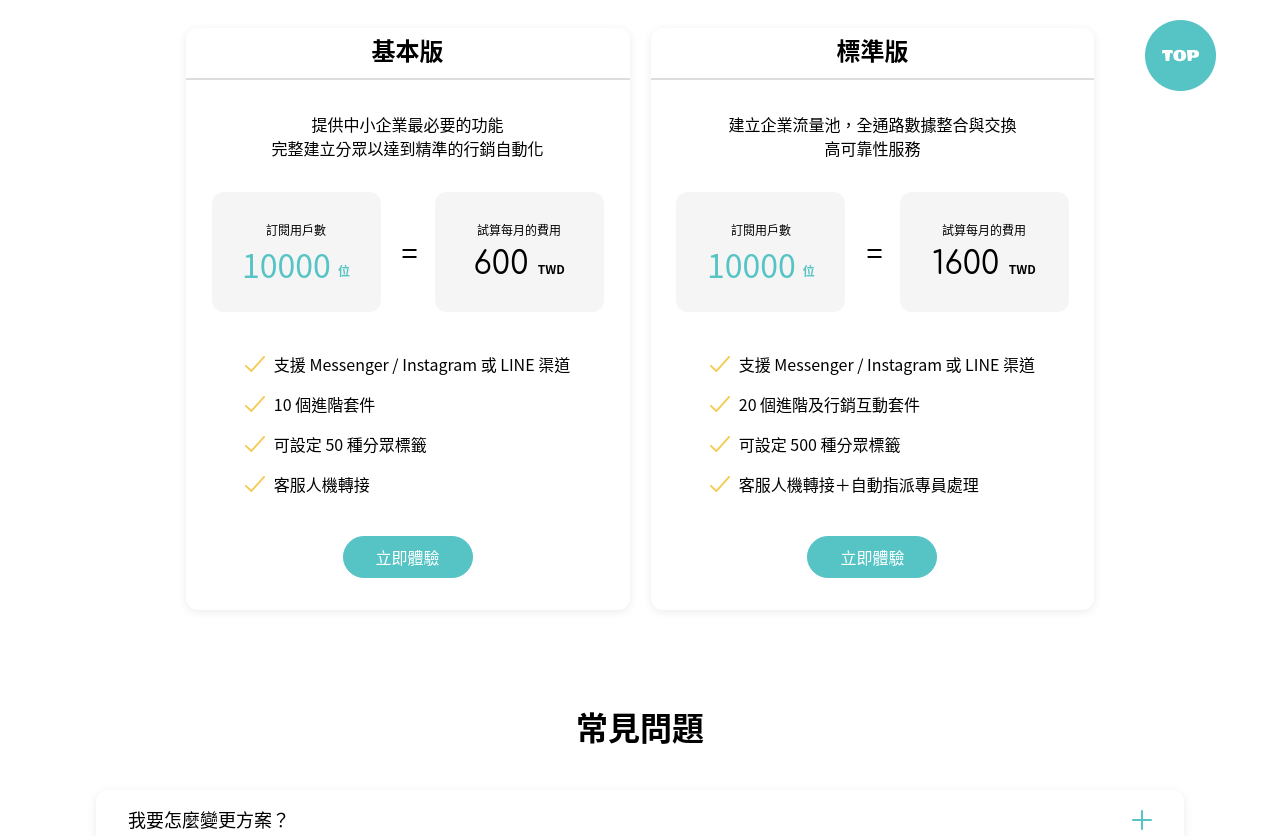
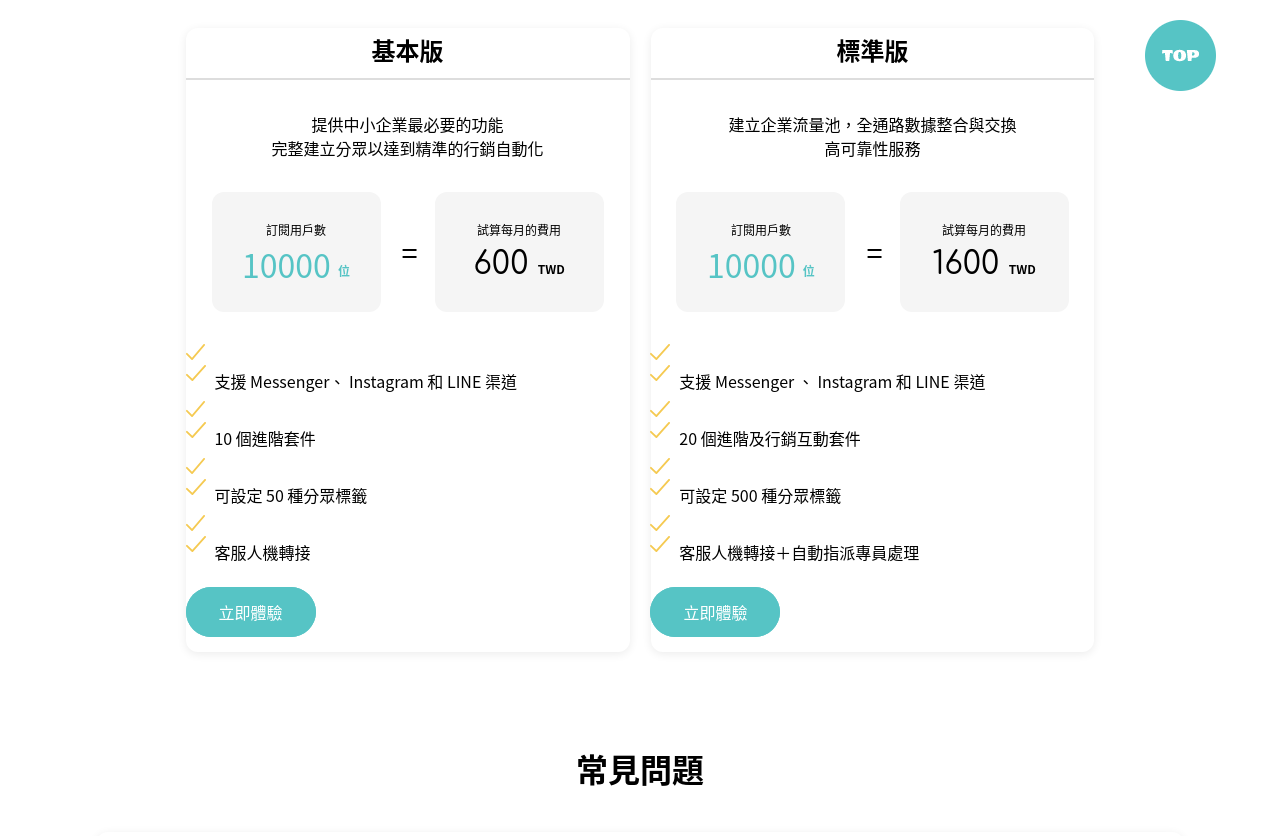
Before and after one commit to AmberC2022/chatTalkerAI, a plain HTML site: page pages/plans.html in a window 1280 px wide. Shown: the part 685-1521 px from the top of the page. Drawn offline with nearby package versions, Linux system fonts and the light colour scheme.

Commit message:
重新調整 plans 結構

```diff
--- a/pages/plans.html
+++ b/pages/plans.html
@@ -5,7 +5,9 @@
     <meta http-equiv="X-UA-Compatible" content="IE=edge">
     <meta name="viewport" content="width=device-width, initial-scale=1.0">
     <link rel="stylesheet" href="../scss/all.css">
-
+    <link
+    rel="stylesheet"
+    href="https://unpkg.com/swiper/swiper-bundle.min.css"/>
     <title>chatTalerAI 方案費用</title>
 </head>
 <body class="plans-bg">
@@ -32,59 +34,63 @@
                 <div class="plans-and-price">
                     <h2>彈性選擇，提供您選擇最適合的方案</h2>
                     <ul class="plans">
-                        <li class="number-of-people"><a href="#">10000位</a></li>
-                        <li class="number-of-people"><a href="#">15000位</a></li>
-                        <li class="number-of-people"><a href="#">20000位</a></li>
-                        <li class="number-of-people"><a href="#">25000位</a></li>
-                        <li class="number-of-people"><a href="#">>25000位</a></li>
+                        <li class="number-of-people" data-people="10000" data-price="600"><a href="#">10000位</a></li>
+                        <li class="number-of-people" data-people="15000" data-price="500"><a href="#">15000位</a></li>
+                        <li class="number-of-people" data-people="20000" data-price="400"><a href="#">20000位</a></li>
+                        <li class="number-of-people" data-people="25000" data-price="300"><a href="#">25000位</a></li>
+                        <li class="number-of-people" data-people=">25000" data-price="200"><a href="#">>25000位</a></li>
                     </ul>
                     <div class="comparison">
                         <div class="plan-basic">
                             <h3>基本版</h3>
                             <hr>
+                            <div class="wrap-inner">
                                 <p>提供中小企業最必要的功能<br>完整建立分眾以達到精準的行銷自動化</p>
                                 <div class="app-inner">
                                     <div class="num-subscriptions">
                                         <p><span class="font-sub">訂閱用戶數</span><br>
                                         <span class="font-num-primary">10000 </span><span class="font-sub-primary">位</span></p>
                                     </div>
-                                <p class="equal">=</p>
+                                    <div class="equal"><p>=</p></div>
                                     <div class="cost-monthly">
                                         <p><span class="font-sub">試算每月的費用</span><br>
                                         <span class="font-num">600 </span><span class="font-sub-bold">TWD</span></p>
                                     </div>
                                 </div>
                                 <ul class="features">
-                                <li><p>支援 Messenger / Instagram 或 LINE 渠道</p></li>
-                                <li><p>10 個進階套件</p></li>
-                                <li><p>可設定 50 種分眾標籤</p></li>
-                                <li><p>客服人機轉接</p></li>
+                                    <li><img src="../images/icon_check.svg" alt="check"><p>支援 Messenger、 Instagram 和 LINE 渠道</p></li>
+                                    <li><img src="../images/icon_check.svg" alt="check"><p>10 個進階套件</p></li>
+                                    <li><img src="../images/icon_check.svg" alt="check"><p>可設定 50 種分眾標籤</p></li>
+                                    <li><img src="../images/icon_check.svg" alt="check"><p>客服人機轉接</p></li>
                                 </ul>
                                 <a href="#">立即體驗</a>
+                            </div>
                         </div>
                         <div class="plan-stander">
                             <h3>標準版</h3>
                             <hr>
+                            <div class="wrap-inner">
                                 <p>建立企業流量池，全通路數據整合與交換<br>高可靠性服務</p>
                                 <div class="app-inner">
                                     <div class="num-subscriptions">
                                         <p><span class="font-sub">訂閱用戶數</span><br>
                                         <span class="font-num-primary">10000 </span><span class="font-sub-primary">位</span></p>
                                     </div>
-                                <p class="equal">=</p>
+                                    <div class="equal"><p>=</p></div>
                                     <div class="cost-monthly">
                                         <p><span class="font-sub">試算每月的費用</span><br>
                                         <span class="font-num">1600 </span><span class="font-sub-bold">TWD</span></p>
                                     </div>
                                 </div>
                                 <ul class="features">
-                                <li><p>支援 Messenger / Instagram 或 LINE 渠道</p></li>
-                                <li><p>20 個進階及行銷互動套件</p></li>
-                                <li><p>可設定 500 種分眾標籤
+                                    <li><img src="../images/icon_check.svg" alt="check"><p>支援   Messenger 、 Instagram 和 LINE  渠道</p></li>
+                                    <li><img src="../images/icon_check.svg" alt="check"><p>20 個進階及行銷互動套件</p></li>
+                                    <li><img src="../images/icon_check.svg" alt="check"><p>可設定 500 種分眾標籤
                                     </p></li>
-                                <li><p>客服人機轉接＋自動指派專員處理</p></li>
+                                    <li><img src="../images/icon_check.svg" alt="check"><p>客服人機轉接＋自動指派專員處理</p></li>
                                 </ul>
                                 <a href="#">立即體驗</a>
+                            </div>
                         </div>
                     </div>
                 </div>
@@ -132,6 +138,7 @@
             <p>© 2022 chatTalker. All Rights Reserved.</p>
     </div>
     <script src="../js/jquery-3.6.0.min.js"></script>
+    <script src="https://unpkg.com/swiper@8/swiper-bundle.min.js"></script>
     <script src="../js/all.js"></script>
 </body>
 </html>
```
Lines whose indentation alone changed are shown as unchanged.
